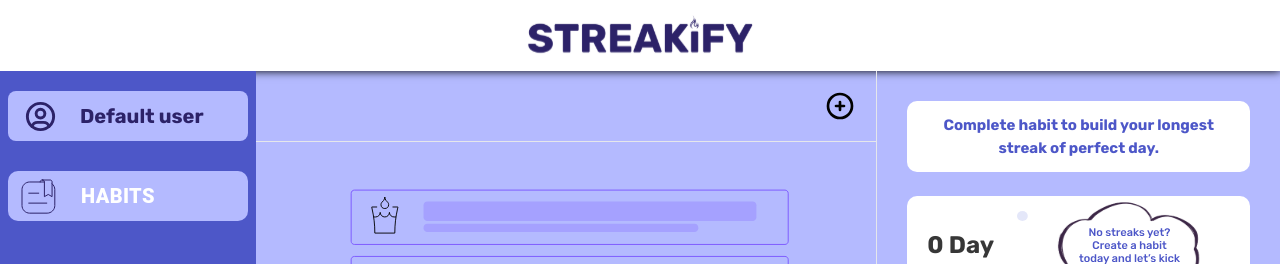
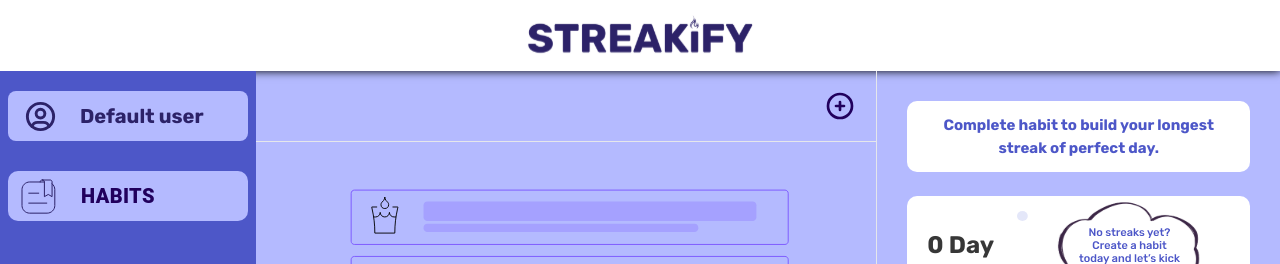
Before and after one commit to decaff1115/Streakify, a React (Vite) app in the folder Streakify/client/: page /Dashboard in a window 1280 px wide. Shown: the top 264 px of the page. Built offline with nearby package versions, Linux system fonts and the light colour scheme.

Commit message:
fix: colors for Habits and addtask button

```diff
--- a/Streakify/client/src/Components/Dashboard/Dashboard.jsx
+++ b/Streakify/client/src/Components/Dashboard/Dashboard.jsx
@@ -348,9 +348,9 @@
                 {/*Left SideBar Tabs*/}
                   <div>
               <Button onClick={ handleHabitClick }  style={{width: "240px", height: "50px", justifyContent: "start", background:"#B4BAFF", borderRadius: "10px", padding: "none" }} className={`flex hover:bg-[#B4BAFF] h-[53px] items-center w-[278px] rounded-[8px]`}>
-                      <div className="flex w-full items-center hover:text-[#2C2268] text-white font-extrabold transition-colors duration-[1]">
+                      <div className="flex w-full items-center text-white font-extrabold transition-colors duration-[1]">
                         <img src={fileIcon} className="ml-[5px]"></img>
-                        <h1 className="text-[20px] ml-[25px]"> HABITS </h1>
+                        <h1 className="text-[20px] ml-[25px] text-[#21005D]"> HABITS </h1>
                       </div>
                     </Button>
                   </div>
@@ -365,7 +365,7 @@
 
               {/*===============================ADD HABIT BUTTON===============================*/}
                {isActive && !renderProgress && (
-                  <button onClick={handleOpen}><IconCirclePlus size={32}/></button>
+                  <button color="" onClick={handleOpen}><IconCirclePlus color="#21005D" size={32}/></button>
                 )}
                     <Modal
                       open={open}
```
